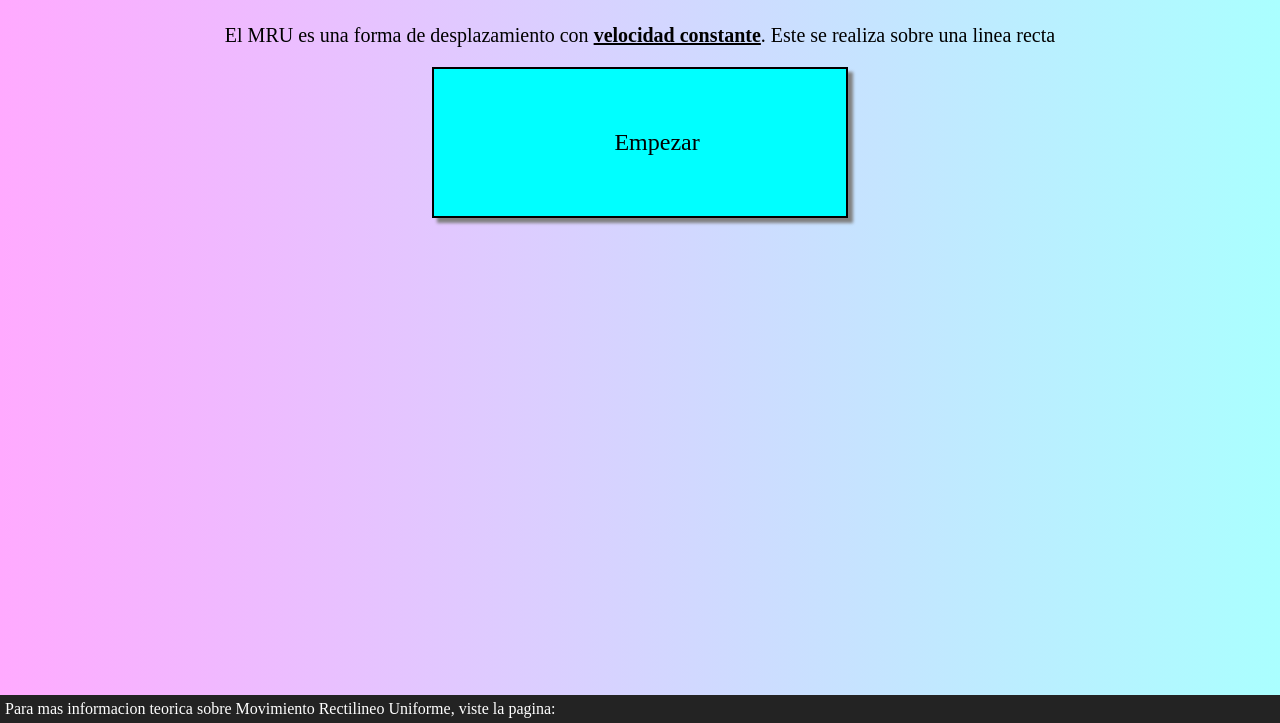
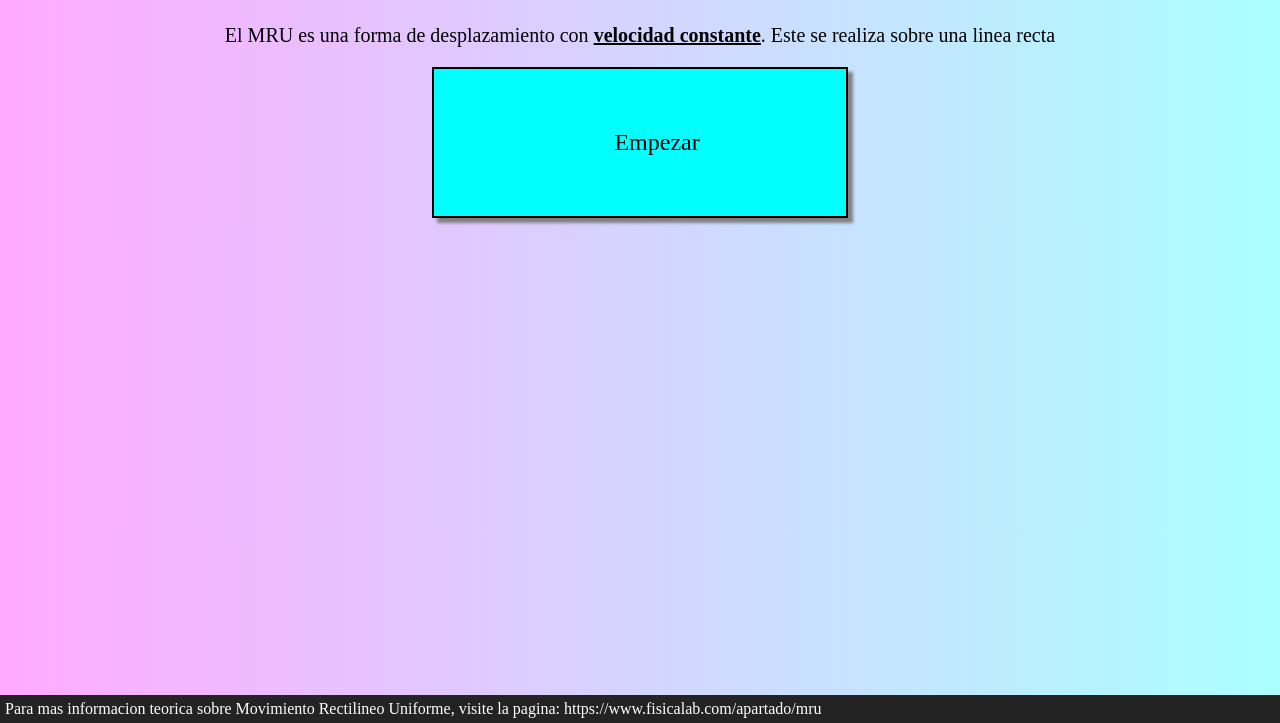
Before and after one commit to UCC-LabCompu2-Historico/proyecto2021-Garza-Degiovanni, a plain HTML site: page index.html in a window 1280 px wide. Shown: the part 77-800 px from the top of the page. Drawn offline with Linux system fonts and the light colour scheme.

Commit message:
Agregada la pagina de MRU en el footer

```diff
--- a/index.html
+++ b/index.html
@@ -128,7 +128,7 @@
 
 </div>
 
-<footer>Para mas informacion teorica sobre Movimiento Rectilineo Uniforme, viste la pagina:</footer>
+<footer>Para mas informacion teorica sobre Movimiento Rectilineo Uniforme, visite la pagina: https://www.fisicalab.com/apartado/mru</footer>
 <script src="scripts/main.js"></script>
 </body>
 </html>
```
